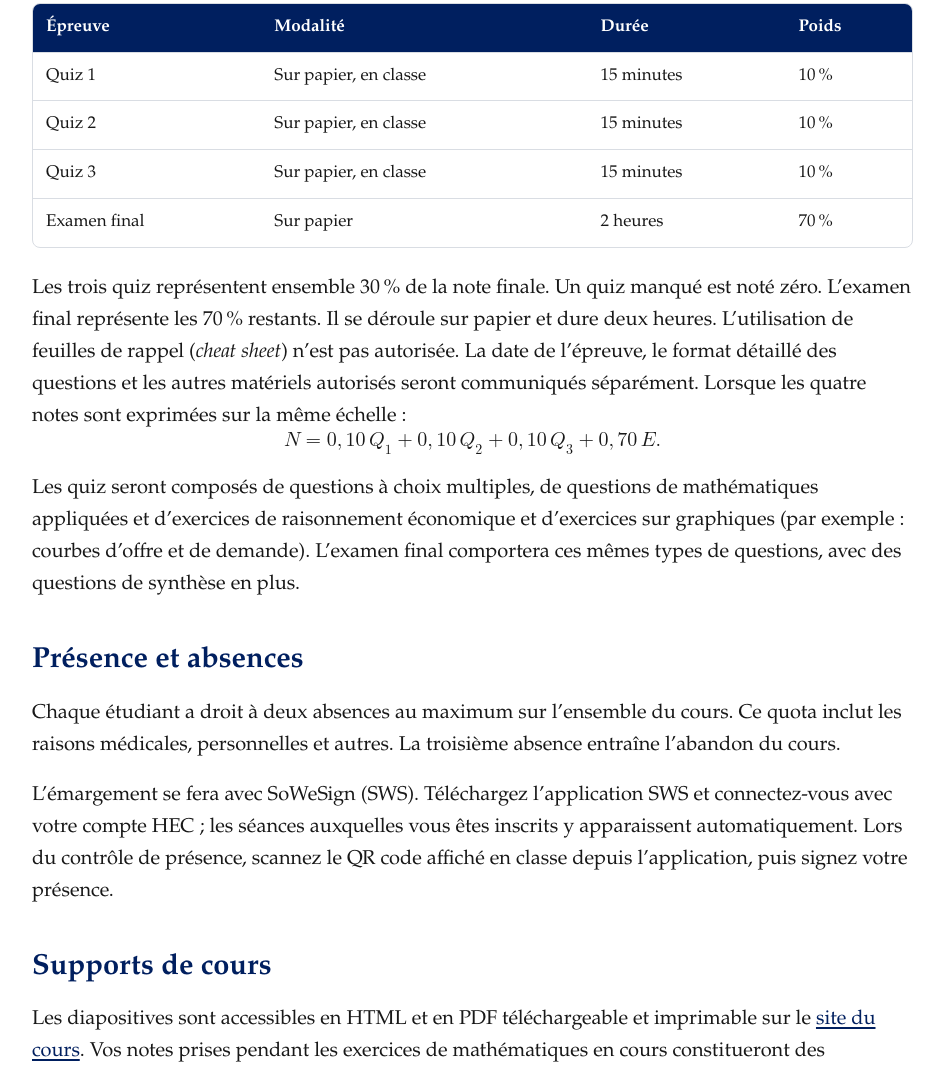
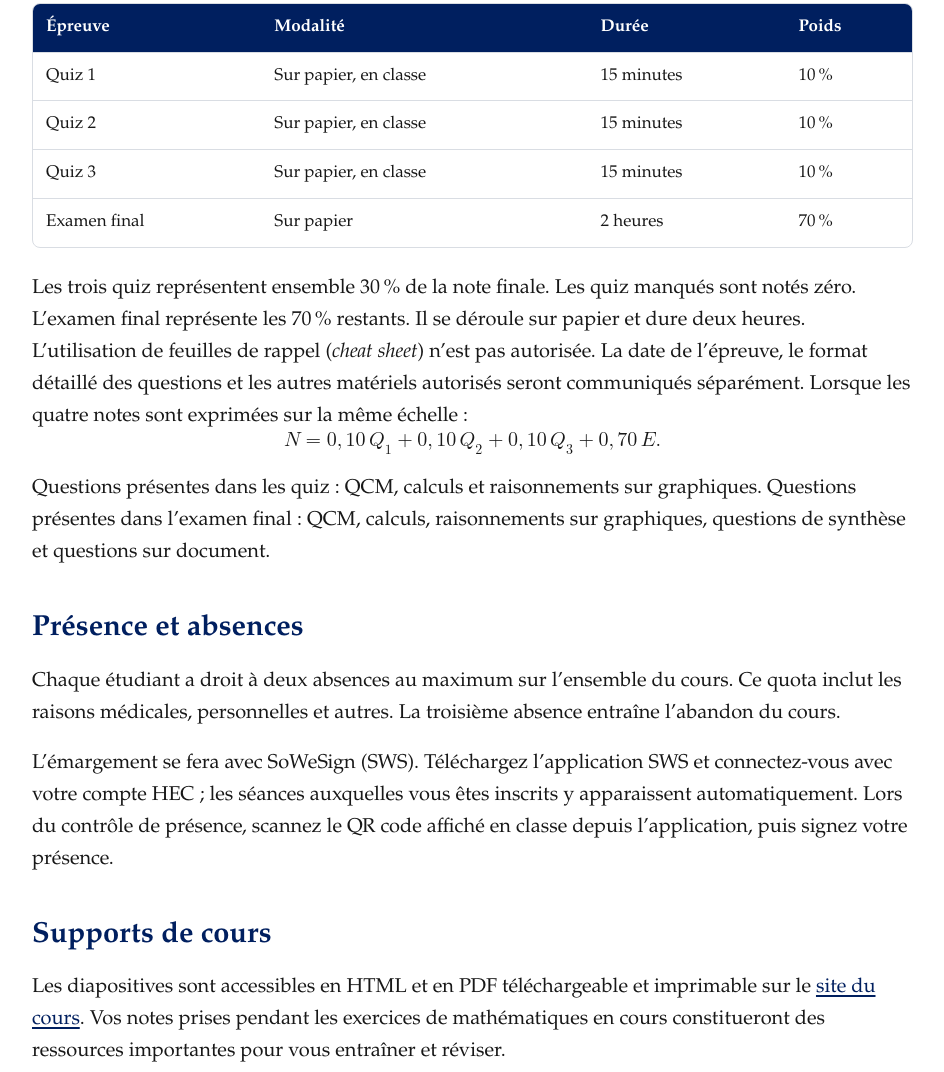
Before and after one commit to arnauddyevre/macroeconomie-l3-2026, a plain HTML site: page syllabus.html in a window 1280 px wide. Shown: the part 4241-5313 px from the top of the page, without its empty margins (305-1249 px from the left). Drawn offline with Linux system fonts and the light colour scheme.

Commit message:
Préciser les questions des quiz et de l’examen final

```diff
--- a/introduction/session0.js
+++ b/introduction/session0.js
@@ -42,7 +42,7 @@ const INTRO_SLIDES = [
     "id": "evaluation",
     "title": "Comment serez-vous évalués ?",
     "part": "Le cours",
-    "html": "<div class=\"cards c2\"><div class=\"card blue\"><p class=\"label\">Au fil du cours</p><p class=\"big\">3 quiz</p><ul><li>Sur papier · 15 minutes chacun.</li><li>Séances 4, 8 et 11.</li><li>10 % chacun : <em>30 % au total.</em></li><li>Tout quiz manqué est noté zéro.</li></ul></div><div class=\"card blue\"><p class=\"label\">Examen final</p><p class=\"big\">2 heures</p><ul><li>Sur papier.</li><li><em>70 % de la note finale.</em></li><li>L’utilisation de feuilles de rappel (<i>cheat sheet</i>) n’est pas autorisée.</li></ul></div></div><p class=\"sub\">QCM, calculs, raisonnement et graphiques ; questions de synthèse au final.</p>"
+    "html": "<div class=\"cards c2\"><div class=\"card blue\"><p class=\"label\">Au fil du cours</p><p class=\"big\">3 quiz</p><ul><li>Sur papier · 15 minutes chacun.</li><li>Séances 4, 8 et 11.</li><li>10 % chacun : <em>30 % au total.</em></li><li>Les quiz manqués sont notés zéro.</li></ul></div><div class=\"card blue\"><p class=\"label\">Examen final</p><p class=\"big\">2 heures</p><ul><li>Sur papier.</li><li><em>70 % de la note finale.</em></li><li>L’utilisation de feuilles de rappel (<i>cheat sheet</i>) n’est pas autorisée.</li></ul></div></div><p class=\"sub\"><strong>Questions présentes dans les quiz :</strong> QCM, calculs et raisonnements sur graphiques.</p><p class=\"sub\"><strong>Questions présentes dans l’examen final :</strong> QCM, calculs, raisonnements sur graphiques, questions de synthèse et questions sur document.</p>"
   },
   {
     "id": "en-classe",
--- a/syllabus.html
+++ b/syllabus.html
@@ -342,19 +342,18 @@ référence. Les salles sont indiquées dans l’emploi du temps HEC.</p>
 </tbody>
 </table>
 </div>
-<p>Les trois quiz représentent ensemble 30 % de la note finale. Un quiz
-manqué est noté zéro. L’examen final représente les 70 % restants. Il se
-déroule sur papier et dure deux heures. L’utilisation de feuilles de
+<p>Les trois quiz représentent ensemble 30 % de la note finale. Les quiz
+manqués sont notés zéro. L’examen final représente les 70 % restants. Il
+se déroule sur papier et dure deux heures. L’utilisation de feuilles de
 rappel (<em>cheat sheet</em>) n’est pas autorisée. La date de l’épreuve,
 le format détaillé des questions et les autres matériels autorisés
 seront communiqués séparément. Lorsque les quatre notes sont exprimées
 sur la même échelle :
 <math display="block" xmlns="http://www.w3.org/1998/Math/MathML"><semantics><mrow><mi>N</mi><mo>=</mo><mn>0</mn><mo>,</mo><mn>10</mn><mspace width="0.167em"></mspace><msub><mi>Q</mi><mn>1</mn></msub><mo>+</mo><mn>0</mn><mo>,</mo><mn>10</mn><mspace width="0.167em"></mspace><msub><mi>Q</mi><mn>2</mn></msub><mo>+</mo><mn>0</mn><mo>,</mo><mn>10</mn><mspace width="0.167em"></mspace><msub><mi>Q</mi><mn>3</mn></msub><mo>+</mo><mn>0</mn><mo>,</mo><mn>70</mn><mspace width="0.167em"></mspace><mi>E</mi><mi>.</mi></mrow><annotation encoding="application/x-tex">N = 0{,}10\,Q_1 + 0{,}10\,Q_2 + 0{,}10\,Q_3 + 0{,}70\,E.</annotation></semantics></math></p>
-<p>Les quiz seront composés de questions à choix multiples, de questions
-de mathématiques appliquées et d’exercices de raisonnement économique et
-d’exercices sur graphiques (par exemple : courbes d’offre et de
-demande). L’examen final comportera ces mêmes types de questions, avec
-des questions de synthèse en plus.</p>
+<p>Questions présentes dans les quiz : QCM, calculs et raisonnements sur
+graphiques. Questions présentes dans l’examen final : QCM, calculs,
+raisonnements sur graphiques, questions de synthèse et questions sur
+document.</p>
 <h2 class="unnumbered" id="présence-et-absences">Présence et
 absences</h2>
 <p>Chaque étudiant a droit à deux absences au maximum sur l’ensemble du
```
Also changed, not shown: 2 other files.
